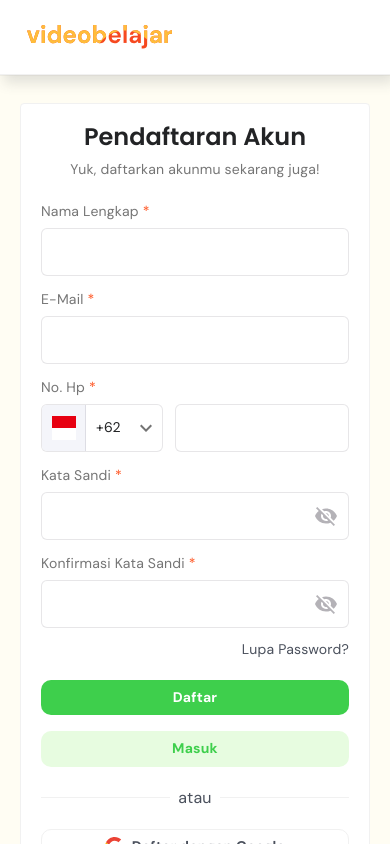
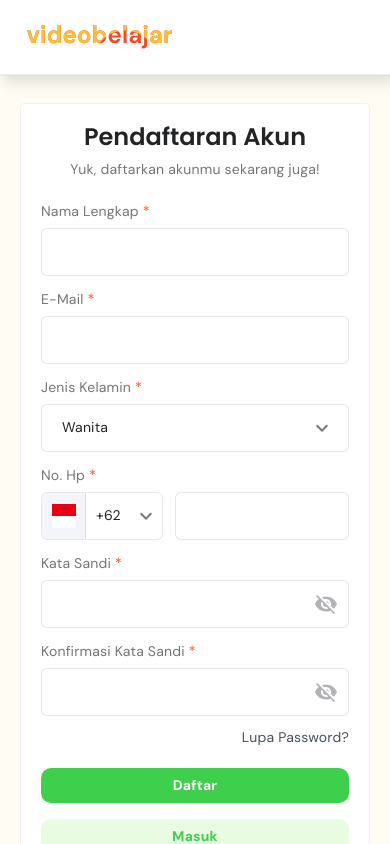
Before and after one commit to lamzzz11/Mission-5-FE-Intermediate-1, a React (Vite) app: page /register in a window 390 px wide. Shown: the top 844 px of the page. Built offline with nearby package versions, Linux system fonts and the light colour scheme.

Commit message:
fix: match mobile register form to Figma

```diff
--- a/src/components/inputField.jsx
+++ b/src/components/inputField.jsx
@@ -72,3 +72,29 @@ export function PhoneField({ label, required = false, countryCode, onCountryCode
     </div>
   )
 }
+
+export function SelectField({ label, name, value, onChange, options, required = false }) {
+  const inputId = useId()
+
+  return (
+    <div className="field">
+      <FieldLabel htmlFor={inputId} label={label} required={required} />
+      <div className="field__control">
+        <select
+          id={inputId}
+          className="field__select"
+          name={name}
+          value={value}
+          onChange={onChange}
+          required={required}
+        >
+          {options.map((option) => (
+            <option key={option} value={option}>
+              {option}
+            </option>
+          ))}
+        </select>
+      </div>
+    </div>
+  )
+}
--- a/src/pages/register.jsx
+++ b/src/pages/register.jsx
@@ -1,12 +1,14 @@
 import { useState } from 'react'
 import { useNavigate } from 'react-router-dom'
+import useIsMobile from '../hooks/useIsMobile.js'
 import AuthActions from '../components/auth/authActions.jsx'
 import AuthCard from '../components/auth/authCard.jsx'
-import InputField, { PhoneField } from '../components/inputField.jsx'
+import InputField, { PhoneField, SelectField } from '../components/inputField.jsx'
 
 const INITIAL_FORM = {
   name: '',
   email: '',
+  gender: 'Wanita',
   countryCode: '+62',
   phone: '',
   password: '',
@@ -17,6 +19,7 @@ export default function Register() {
   const navigate = useNavigate()
   const [form, setForm] = useState(INITIAL_FORM)
   const [error, setError] = useState('')
+  const isMobile = useIsMobile()
 
   const handleChange = (event) => {
     const { name, value } = event.target
@@ -46,6 +49,16 @@ export default function Register() {
           onChange={handleChange}
           required
         />
+        {isMobile && (
+          <SelectField
+            label="Jenis Kelamin"
+            name="gender"
+            value={form.gender}
+            onChange={handleChange}
+            options={['Wanita', 'Pria']}
+            required
+          />
+        )}
         <PhoneField
           label="No. Hp"
           name="phone"
--- a/src/styles/global.css
+++ b/src/styles/global.css
@@ -842,7 +842,8 @@ ul {
   height: 24px;
 }
 
-.phone__select {
+.phone__select,
+.field__select {
   flex: 1;
   min-width: 0;
   height: 100%;
@@ -1137,7 +1138,8 @@ ul {
   .auth__forgot,
   .field__label,
   .field__input,
-  .phone__select {
+  .phone__select,
+  .field__select {
     font-size: 14px;
   }
 
@@ -1163,7 +1165,8 @@ ul {
     flex-basis: 122px;
   }
 
-  .phone__select {
+  .phone__select,
+  .field__select {
     padding-right: 34px;
     background-position: right 4px center;
   }
```
